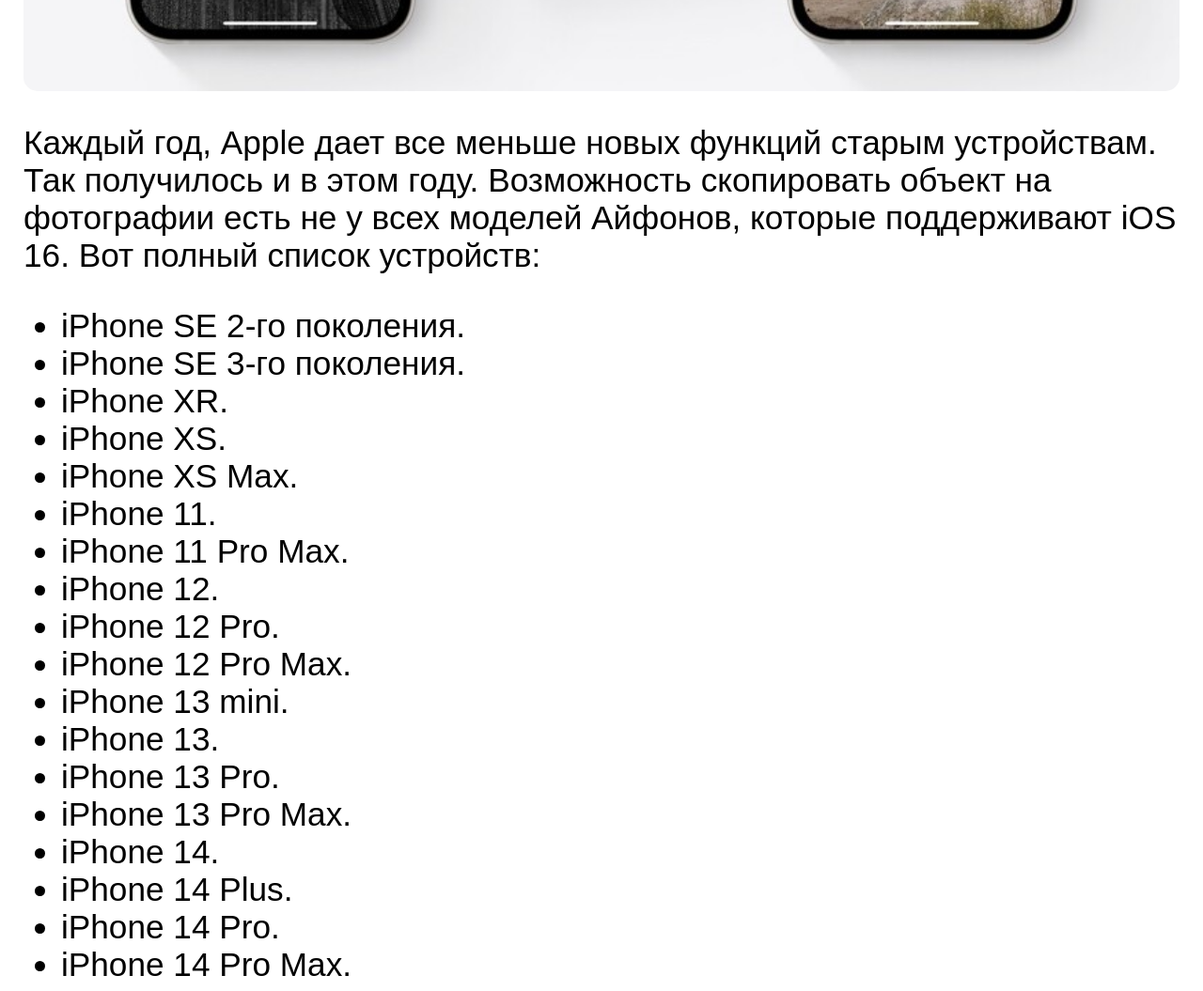
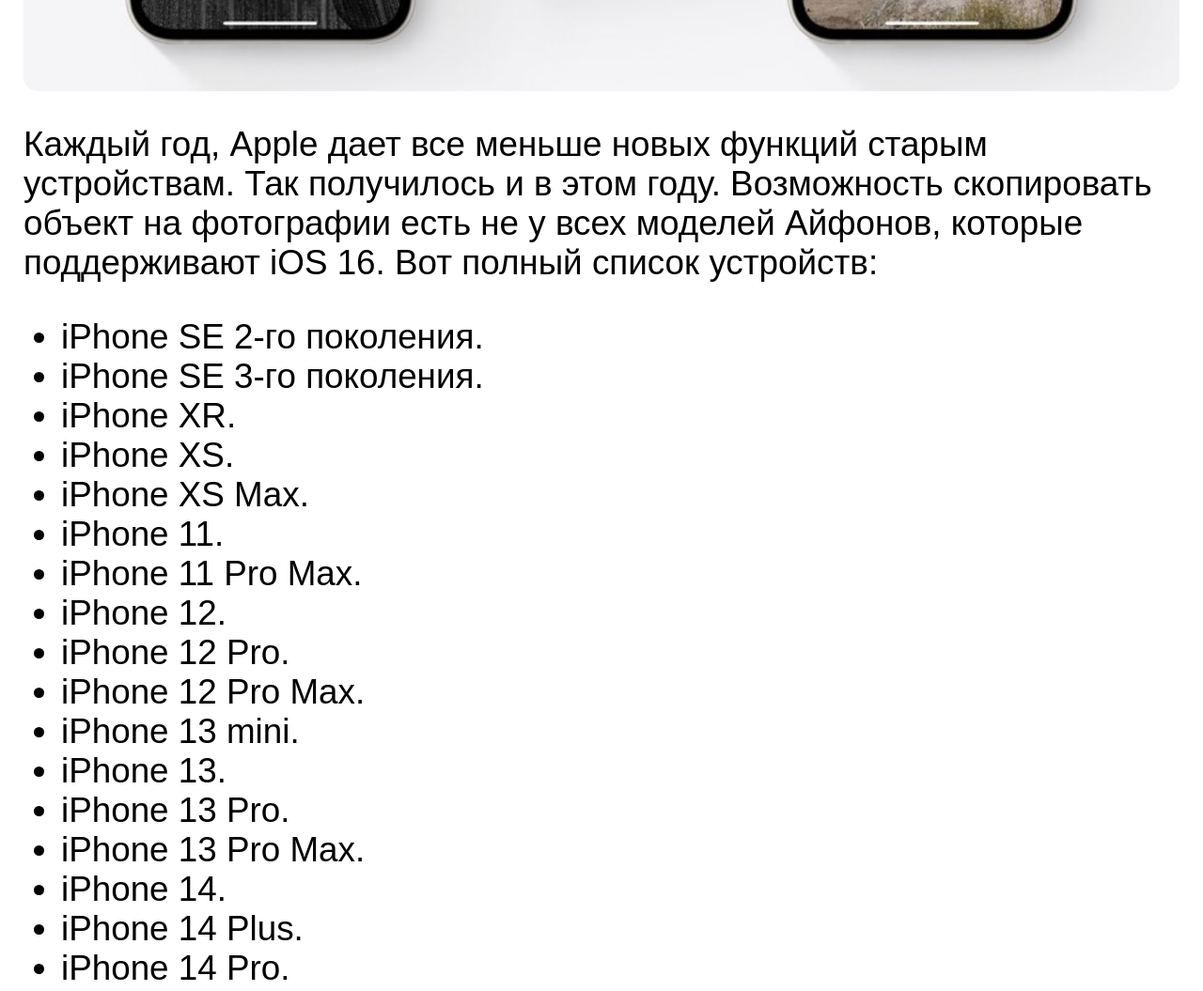
Before and after one commit to Spetruk/messenger-box-news, a plain HTML site: page 14.09.22/ru/index.html in a window 1280 px wide. Shown: the part 940-1995 px from the top of the page at 94% size. Drawn offline with Linux system fonts and the light colour scheme.

Commit message:
increase font

```diff
--- a/14.09.22/styles.css
+++ b/14.09.22/styles.css
@@ -61,7 +61,7 @@ h1 {
 
 p, li {
   font-family: var(--main-font), sans-serif;
-  font-size: 2.2em;
+  font-size: 2.3em;
 }
 
 :root {
```
